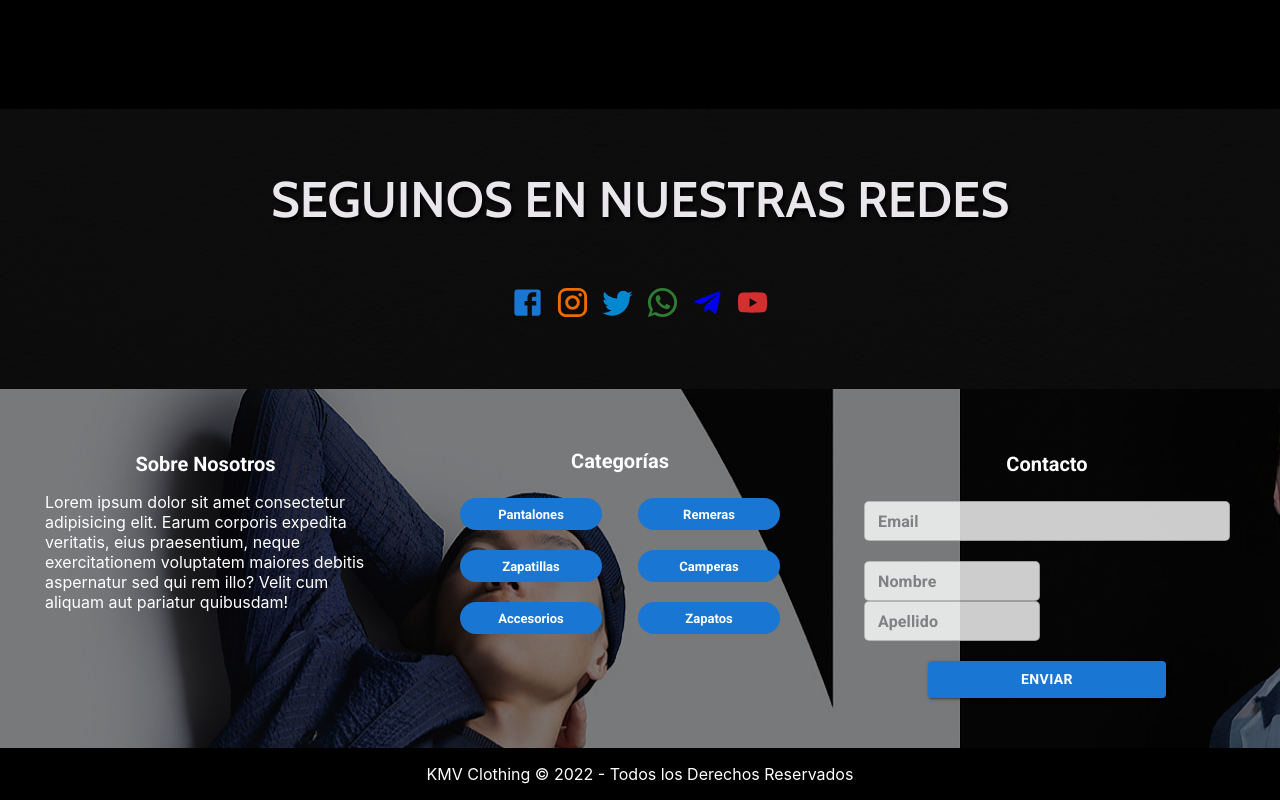
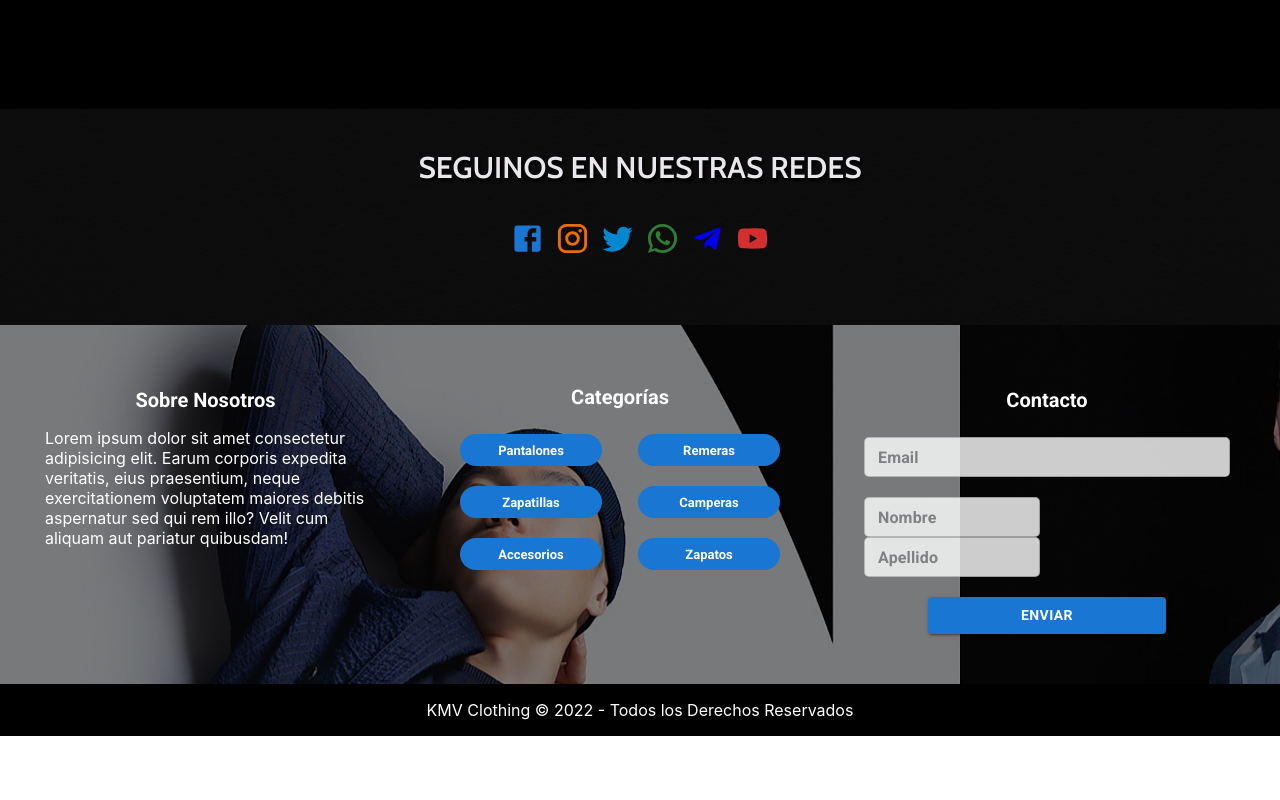
Before and after one commit to arianhoff/TrabajoGrupalKMVClothing, a React (Create React App) app: page /cart in a window 1280 px wide. Shown: the part 1804-2604 px from the top of the page. After the commit the page ends 2540 px from the top, so only its background shows below. Built offline with nearby package versions, Linux system fonts and the light colour scheme.

Commit message:
corrige tamaño de fuente título h3

```diff
--- a/src/style/socialMediaKMV.css
+++ b/src/style/socialMediaKMV.css
@@ -15,7 +15,7 @@ section {
 .seguinos h3 {
   color: rgb(234, 231, 236);
   text-align: center;
-  font-size: 50px;
+  font-size: 30px;
   font: x-large;
   font-feature-settings: "vrt2";
   font-family: "Cabin", sans-serif;
```
